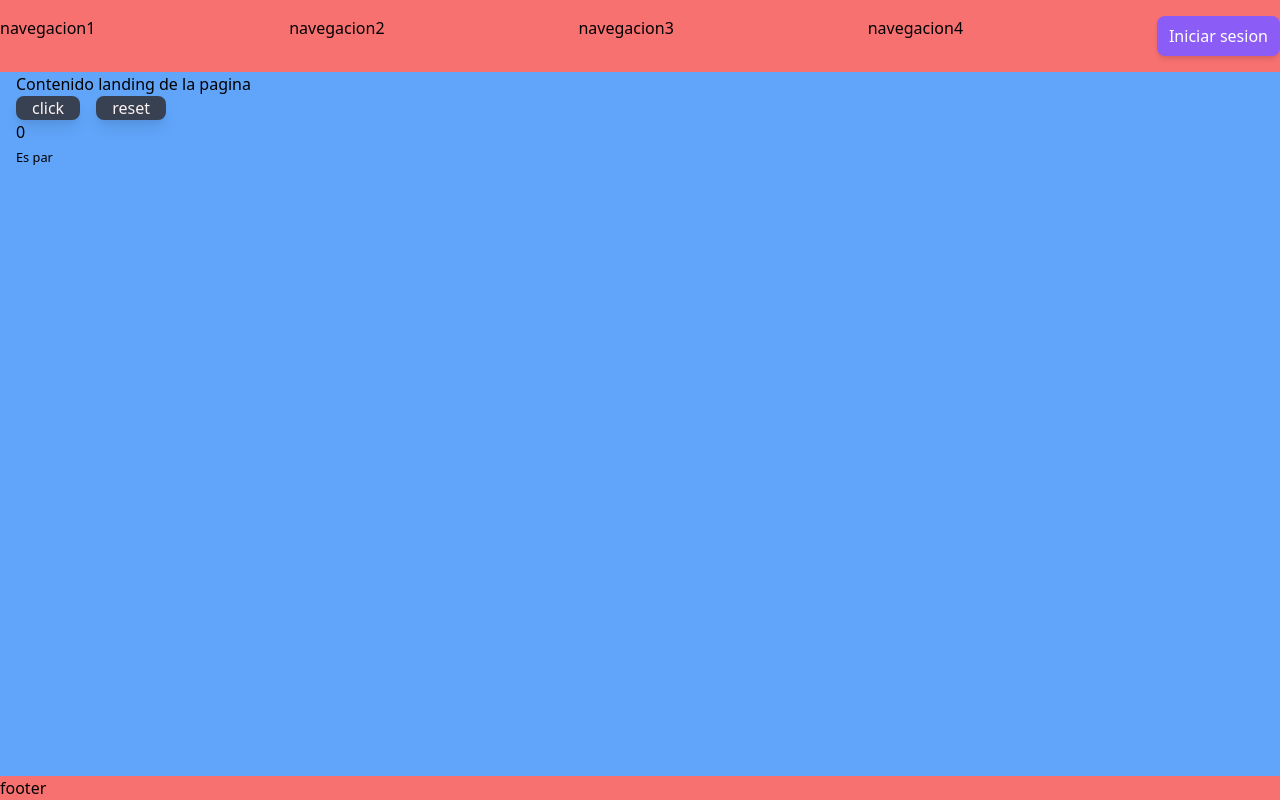
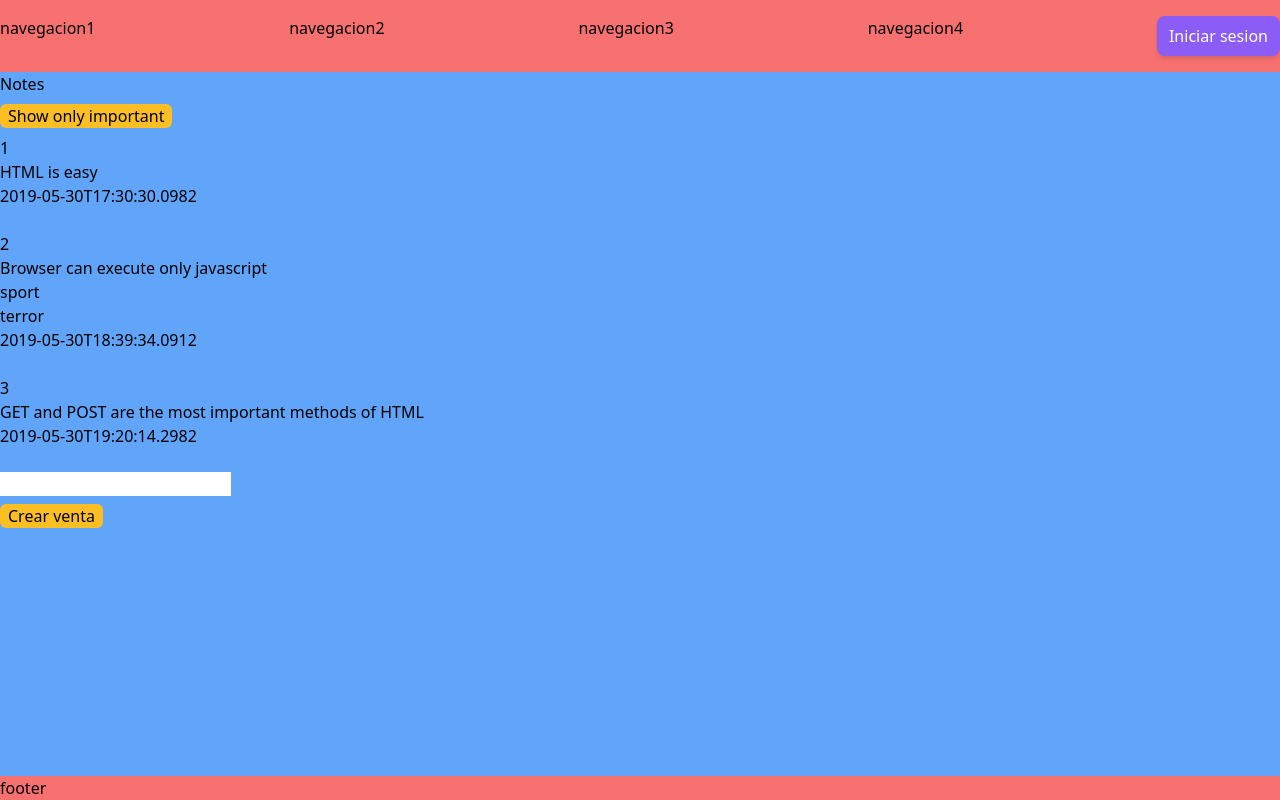
Before and after one commit to rojas901/prueba, a React (Create React App) app: page /ejercicio3 in a window 1280 px wide. Built offline with nearby package versions, Linux system fonts and the light colour scheme.

Commit message:
Se crea una pagina 3 para trabajar ejemplos de arreglos y formulario

```diff
--- a/src/App.jsx
+++ b/src/App.jsx
@@ -11,6 +11,7 @@ import Vehiculos from 'pages/admin/Vehiculos';
 import Clientes from 'pages/admin/Clientes';
 import Ejercicio2 from 'pages/Ejercicio2'
 import Ejercicio2opt from 'pages/Ejercicio2opt';
+import Ejercicio3 from 'pages/Ejercicio3';
 
 
 function App() {
@@ -44,9 +45,12 @@ function App() {
             </Switch>
           </AuthLayout>
         </Route>
-        <Route path={['/']}>
+        <Route path={['/', '/ejercicio2', '/ejercicio2opt', '/ejercicio3']}>
           <PublicLayout>
             <Switch>
+              <Route path='/ejercicio3'>
+                <Ejercicio3 />
+              </Route>
               <Route path='/ejercicio2'>
                 <Ejercicio2 />
               </Route>
--- /dev/null
+++ b/src/components/Note.jsx
@@ -0,0 +1,13 @@
+import React from 'react'
+
+export const Note = ({ id, content, date, categories = [] }) => {
+    return (
+        <>
+            <div>{id}</div>
+            <div>{content}</div>
+            {categories.map(category =>
+                <div key={category}>{category}</div>)}
+            <p>{date}</p><br />
+        </>
+    )
+}
--- /dev/null
+++ b/src/pages/Ejercicio3.jsx
@@ -0,0 +1,94 @@
+import React, { useState } from 'react'
+import { Note } from 'components/Note'
+
+const notes = [
+    {
+        id: 1,
+        content: 'HTML is easy',
+        date: '2019-05-30T17:30:30.0982',
+        important: true
+    },
+    {
+        id: 2,
+        content: 'Browser can execute only javascript',
+        date: '2019-05-30T18:39:34.0912',
+        important: false,
+        categories: ['sport', 'terror']
+    },
+    {
+        id: 3,
+        content: 'GET and POST are the most important methods of HTML',
+        date: '2019-05-30T19:20:14.2982',
+        important: true
+    }
+]
+
+const Ejercicio3 = () => {
+    const [notas, setNotas] = useState(notes)
+    const [newNote, setNewNote]=useState('')
+    const [showAll, setShowAll]=useState(true)
+
+    const handleChange = (evento) => {
+        setNewNote(evento.target.value)
+    }
+
+    // const handleClick = (evento) => {
+    //     const noteToAddToState = {
+    //         id: notas.length + 1,
+    //         content: newNote,
+    //         date: new Date().toISOString(),
+    //         important: Math.random() < 0.5
+    //     }
+    //     console.log(noteToAddToState)
+
+    //     setNotas([...notas, noteToAddToState])
+    //     setNewNote("")
+    // }
+
+    const handleSubmit = (evento) => {
+        evento.preventDefault()
+        const noteToAddToState = {
+            id: notas.length + 1,
+            content: newNote,
+            date: new Date().toISOString(),
+            important: Math.random() < 0.5
+        }
+        console.log(noteToAddToState)
+
+        setNotas([...notas, noteToAddToState])
+        setNewNote("")
+    }
+
+    const handleShowAll = () => {
+        setShowAll(()=>!showAll)
+    }
+
+    return (
+        <div>
+            <h1>Notes</h1>
+            <button
+            className='bg-yellow-400 px-2 rounded-md my-2'
+            onClick={handleShowAll}>{showAll ? 'Show only important':'Show all'}</button>
+            {notas
+            .filter(note => {return (showAll ? note : note.important===true)})
+            .map(note => {
+                return (
+                    // <Note key={note.id} id={note.id} content={note.content} date={note.date} />
+                    <Note key={note.id} {...note} />
+                )
+            }
+            )}
+            <form onSubmit={handleSubmit}>
+                <input type="text" onChange={handleChange} value={newNote} /><br />
+                {/* <button
+                className='bg-yellow-400 px-2 rounded-md my-2'
+                onClick={handleClick}>
+                    Crear nota
+                </button> */}
+                <button className='bg-yellow-400 px-2 rounded-md my-2'>Crear venta</button>
+            </form>
+        </div>
+    )
+}
+
+export default Ejercicio3
```
